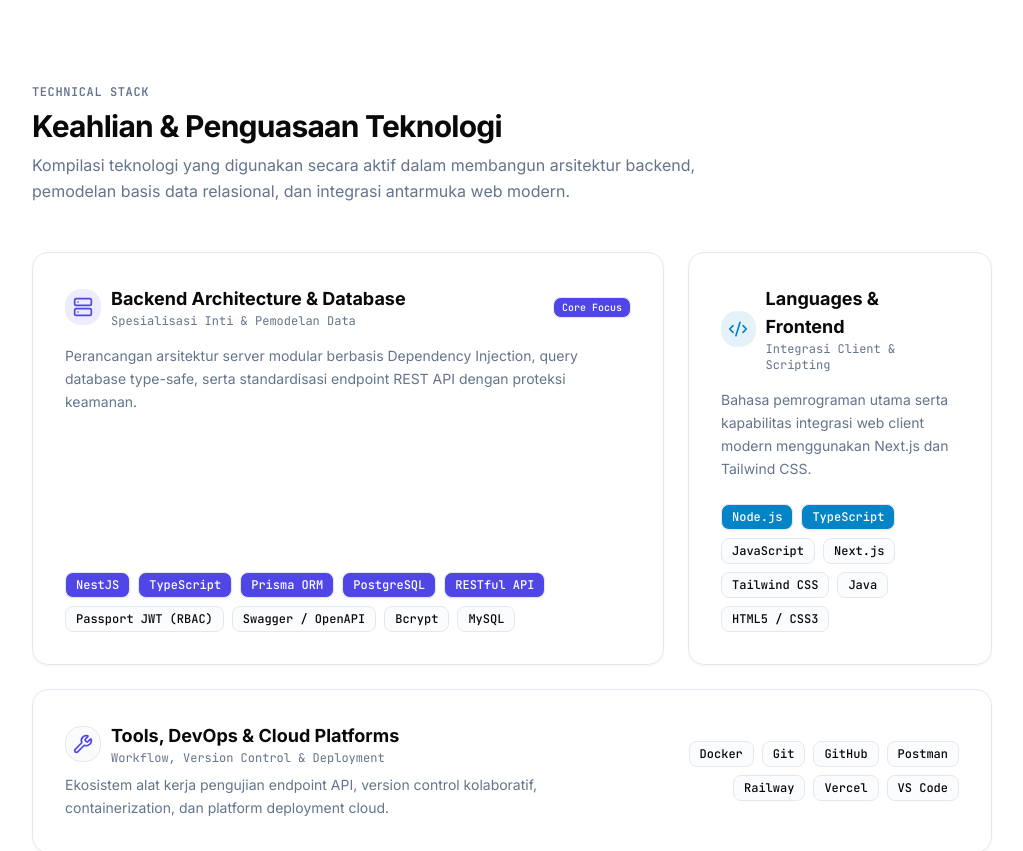
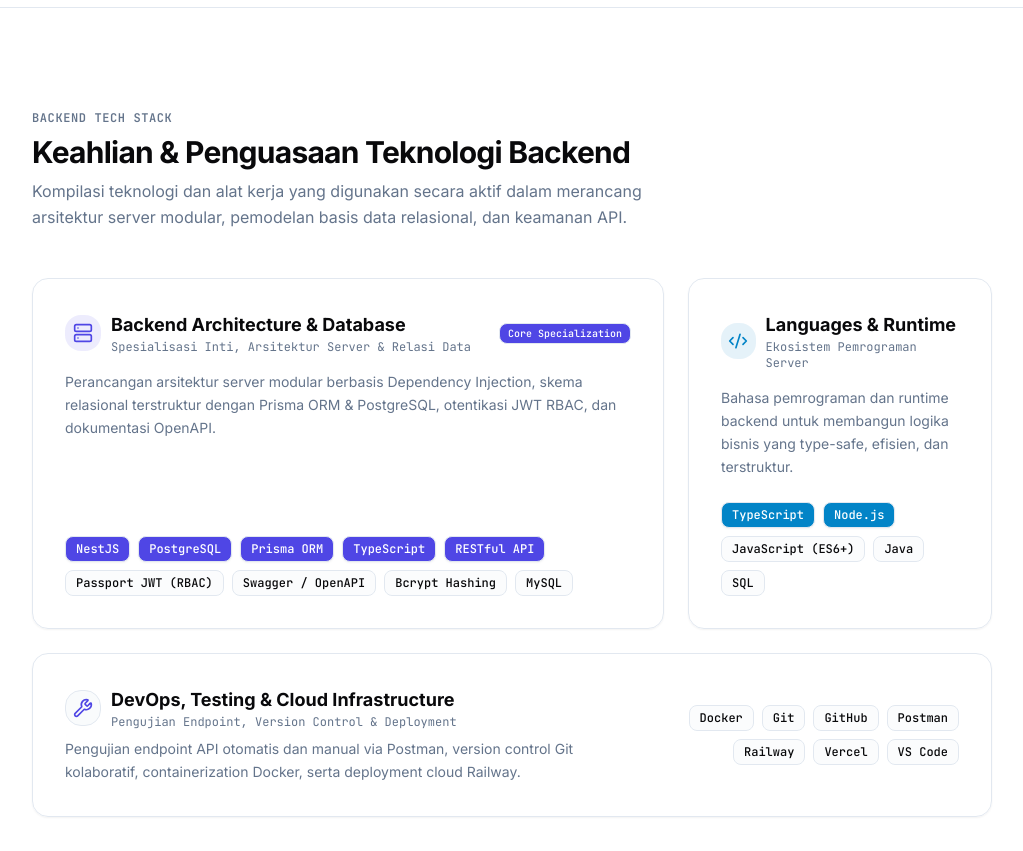
Before and after one commit to Ameer-28/Portofolio, a Next.js app: page / in a window 1280 px wide. Shown: the part 1660-2511 px from the top of the page, without its empty margins (128-1151 px from the left). Built offline with nearby package versions, Linux system fonts and the light colour scheme; no server answers.

Commit message:
refactor: focus entire portfolio purely on backend engineering (remove frontend skills)

```diff
--- a/src/components/sections/skills.tsx
+++ b/src/components/sections/skills.tsx
@@ -2,29 +2,27 @@
 import { Container } from "@/components/ui/container";
 import { SectionHeading } from "@/components/ui/section-heading";
 import { Badge } from "@/components/ui/badge";
-import { Server, Code2, Wrench, Database, Cpu, Layers } from "lucide-react";
+import { Server, Code2, Wrench, Database, ShieldCheck, Terminal } from "lucide-react";
 
 export function Skills() {
   const backendSkills = [
     { name: "NestJS", isPrimary: true },
+    { name: "PostgreSQL", isPrimary: true },
+    { name: "Prisma ORM", isPrimary: true },
     { name: "TypeScript", isPrimary: true },
-    { name: "Prisma ORM", isPrimary: true },
-    { name: "PostgreSQL", isPrimary: true },
     { name: "RESTful API", isPrimary: true },
     { name: "Passport JWT (RBAC)", isSecondary: true },
     { name: "Swagger / OpenAPI", isSecondary: true },
-    { name: "Bcrypt", isSecondary: true },
+    { name: "Bcrypt Hashing", isSecondary: true },
     { name: "MySQL", isSecondary: true },
   ];
 
   const languageSkills = [
+    { name: "TypeScript", isPrimary: true },
     { name: "Node.js", isPrimary: true },
-    { name: "TypeScript", isPrimary: true },
-    { name: "JavaScript", isSecondary: true },
-    { name: "Next.js", isSecondary: true },
-    { name: "Tailwind CSS", isSecondary: true },
+    { name: "JavaScript (ES6+)", isSecondary: true },
     { name: "Java", isSecondary: true },
-    { name: "HTML5 / CSS3", isSecondary: false },
+    { name: "SQL", isSecondary: true },
   ];
 
   const toolsSkills = [
@@ -45,14 +43,14 @@
     >
       <Container size="lg">
         <SectionHeading
-          badge="Technical Stack"
-          title="Keahlian & Penguasaan Teknologi"
-          description="Kompilasi teknologi yang digunakan secara aktif dalam membangun arsitektur backend, pemodelan basis data relasional, dan integrasi antarmuka web modern."
+          badge="Backend Tech Stack"
+          title="Keahlian & Penguasaan Teknologi Backend"
+          description="Kompilasi teknologi dan alat kerja yang digunakan secara aktif dalam merancang arsitektur server modular, pemodelan basis data relasional, dan keamanan API."
         />
 
-        {/* Bento Grid Skills Layout */}
+        {/* Bento Grid Pure Backend Skills Layout */}
         <div className="grid grid-cols-1 md:grid-cols-2 lg:grid-cols-12 gap-6 items-stretch">
-          {/* 1. Primary Bento: Backend & Database (8 cols on lg) */}
+          {/* 1. Primary Bento: Backend Architecture & Database (8 cols on lg) */}
           <div className="lg:col-span-8 rounded-2xl border border-border/80 bg-card/90 backdrop-blur-sm p-6 sm:p-8 flex flex-col justify-between shadow-xs hover:border-primary/50 transition-all group">
             <div className="space-y-3">
               <div className="flex items-center justify-between">
@@ -65,17 +63,17 @@
                       Backend Architecture & Database
                     </h3>
                     <p className="text-xs text-muted-foreground font-mono">
-                      Spesialisasi Inti & Pemodelan Data
+                      Spesialisasi Inti, Arsitektur Server & Relasi Data
                     </p>
                   </div>
                 </div>
                 <Badge variant="default" size="sm" className="hidden sm:inline-flex font-mono text-[10px]">
-                  Core Focus
+                  Core Specialization
                 </Badge>
               </div>
 
               <p className="text-xs sm:text-sm text-muted-foreground leading-relaxed pt-1">
-                Perancangan arsitektur server modular berbasis Dependency Injection, query database type-safe, serta standardisasi endpoint REST API dengan proteksi keamanan.
+                Perancangan arsitektur server modular berbasis Dependency Injection, skema relasional terstruktur dengan Prisma ORM & PostgreSQL, otentikasi JWT RBAC, dan dokumentasi OpenAPI.
               </p>
             </div>
 
@@ -99,7 +97,7 @@
             </div>
           </div>
 
-          {/* 2. Secondary Bento: Languages & Frameworks (4 cols on lg) */}
+          {/* 2. Secondary Bento: Languages & Runtime Environments (4 cols on lg) */}
           <div className="lg:col-span-4 rounded-2xl border border-border/80 bg-card/90 backdrop-blur-sm p-6 sm:p-8 flex flex-col justify-between shadow-xs hover:border-accent/50 transition-all group">
             <div className="space-y-3">
               <div className="flex items-center gap-2.5">
@@ -108,16 +106,16 @@
                 </div>
                 <div>
                   <h3 className="text-base sm:text-lg font-bold text-foreground">
-                    Languages & Frontend
+                    Languages & Runtime
                   </h3>
                   <p className="text-xs text-muted-foreground font-mono">
-                    Integrasi Client & Scripting
+                    Ekosistem Pemrograman Server
                   </p>
                 </div>
               </div>
 
               <p className="text-xs sm:text-sm text-muted-foreground leading-relaxed pt-1">
-                Bahasa pemrograman utama serta kapabilitas integrasi web client modern menggunakan Next.js dan Tailwind CSS.
+                Bahasa pemrograman dan runtime backend untuk membangun logika bisnis yang type-safe, efisien, dan terstruktur.
               </p>
             </div>
 
@@ -150,15 +148,15 @@
                 </div>
                 <div>
                   <h3 className="text-base sm:text-lg font-bold text-foreground">
-                    Tools, DevOps & Cloud Platforms
+                    DevOps, Testing & Cloud Infrastructure
                   </h3>
                   <p className="text-xs text-muted-foreground font-mono">
-                    Workflow, Version Control & Deployment
+                    Pengujian Endpoint, Version Control & Deployment
                   </p>
                 </div>
               </div>
               <p className="text-xs sm:text-sm text-muted-foreground leading-relaxed">
-                Ekosistem alat kerja pengujian endpoint API, version control kolaboratif, containerization, dan platform deployment cloud.
+                Pengujian endpoint API otomatis dan manual via Postman, version control Git kolaboratif, containerization Docker, serta deployment cloud Railway.
               </p>
             </div>
 
--- a/src/data/education.ts
+++ b/src/data/education.ts
@@ -12,7 +12,7 @@
     "Relational Database Modeling (PostgreSQL & Prisma ORM)",
     "Node.js & REST API Design",
     "Java Programming",
-    "Web Client Integration (HTML, CSS, JavaScript, Next.js)",
+    "Backend Security & Authentication (Passport JWT & Bcrypt)",
   ],
 };
 
--- a/src/data/profile.ts
+++ b/src/data/profile.ts
@@ -17,12 +17,12 @@
   tagline:
     "Fokus merancang arsitektur backend yang handal, performa API tinggi, dan sistem database modern.",
   aboutBio: [
-    "Saya adalah siswa jurusan Rekayasa Perangkat Lunak (RPL) di SMK Telkom Malang (2024–2027) dengan fokus utama pada backend development dan rekayasa perangkat lunak.",
-    "Fokus pembelajaran dan eksplorasi saya berpusat pada perancangan arsitektur server modular, pembuatan REST API terstruktur, serta pemodelan database relasional menggunakan ekosistem NestJS, TypeScript, Prisma ORM, dan PostgreSQL.",
-    "Selain spesialisasi backend, saya juga memiliki kapabilitas pendukung dalam mengintegrasikan antarmuka web client modern menggunakan Next.js dan Tailwind CSS untuk menghasilkan sistem aplikasi digital yang utuh dan fungsional.",
+    "Saya adalah siswa jurusan Rekayasa Perangkat Lunak (RPL) di SMK Telkom Malang (2024–2027) dengan fokus spesialisasi penuh pada Backend Development dan Rekayasa Perangkat Lunak.",
+    "Fokus pembelajaran dan eksplorasi teknis saya berpusat pada perancangan arsitektur server modular berbasis Dependency Injection, pembuatan RESTful API terstruktur, serta pemodelan database relasional menggunakan ekosistem NestJS, TypeScript, Prisma ORM, dan PostgreSQL.",
+    "Saya mendalami standardisasi endpoint API, otentikasi berbasis token JWT (Role-Based Access Control), dokumentasi Swagger/OpenAPI, serta pengujian logika bisnis dan query database untuk memastikan reliabilitas sistem backend.",
   ],
   frontendApproach:
-    "Menggunakan teknik vibe coding modern untuk mengintegrasikan antarmuka web client sebagai supporting capability.",
+    "Fokus penuh pada rekayasa sistem backend modular, type-safe API, dan pemodelan database relasional.",
   profileImage: {
     src: "/images/profile.jpg",
     isAvailable: true,
--- a/src/data/skills.ts
+++ b/src/data/skills.ts
@@ -7,38 +7,35 @@
     skills: [
       { name: "PostgreSQL", isPrimary: true },
       { name: "Prisma ORM", isPrimary: true },
+      { name: "NestJS", isPrimary: true },
+      { name: "REST API", isPrimary: true },
       { name: "MySQL", isSecondary: true },
-      { name: "REST API", isSecondary: true },
       { name: "Swagger / OpenAPI", isSecondary: true },
-      { name: "Passport JWT", isSecondary: true },
+      { name: "Passport JWT (RBAC)", isSecondary: true },
       { name: "Bcrypt", isSecondary: true },
     ],
   },
   {
-    groupName: "Languages & Frameworks",
-    description: "Bahasa pemrograman dan framework pengembangan backend utama serta kapabilitas integrasi client.",
+    groupName: "Languages & Runtime",
+    description: "Bahasa pemrograman dan runtime environment utama untuk rekayasa sistem server backend.",
     skills: [
-      { name: "NestJS", isPrimary: true },
       { name: "TypeScript", isPrimary: true },
-      { name: "Node.js", isSecondary: true },
-      { name: "JavaScript" },
-      { name: "Next.js" },
-      { name: "Java" },
-      { name: "HTML5" },
-      { name: "CSS3" },
+      { name: "Node.js", isPrimary: true },
+      { name: "JavaScript", isSecondary: true },
+      { name: "Java", isSecondary: true },
     ],
   },
   {
     groupName: "Tools & DevOps",
-    description: "Ekosistem alat kerja, containerization, pengujian API, version control, dan platform deployment.",
+    description: "Ekosistem alat kerja pengujian API, containerization, version control, dan platform deployment.",
     skills: [
       { name: "Docker" },
       { name: "Git" },
       { name: "GitHub" },
       { name: "Postman" },
-      { name: "Visual Studio Code" },
       { name: "Railway" },
       { name: "Vercel" },
+      { name: "Visual Studio Code" },
     ],
   },
 ];
```
